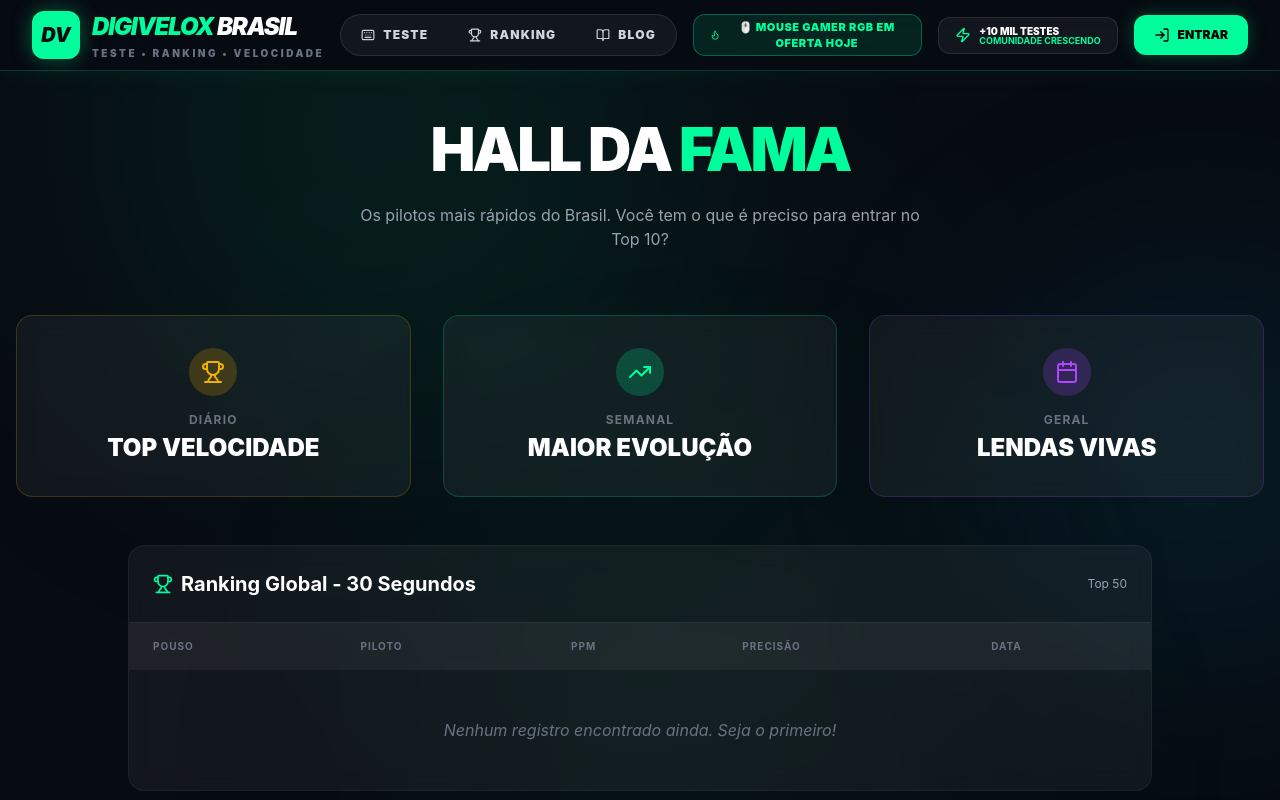
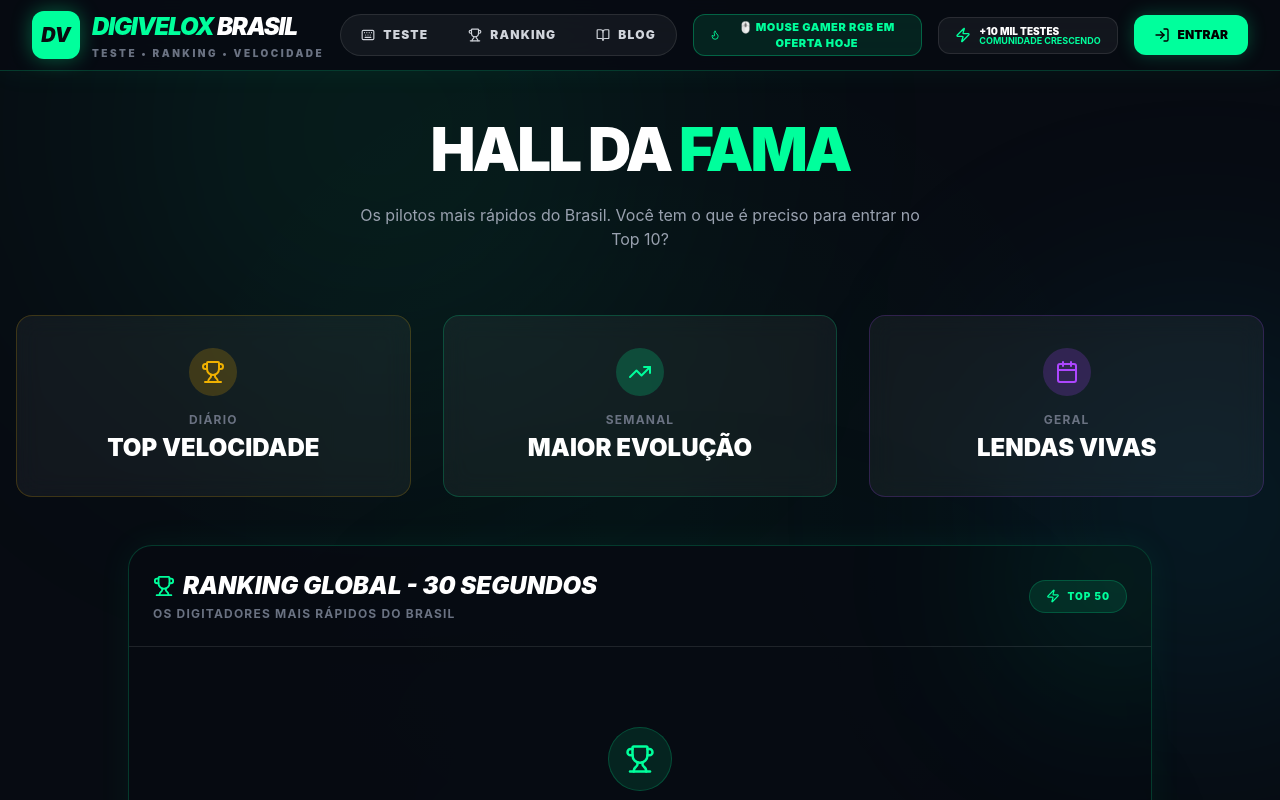
Before and after one commit to 14evertonalbertocorrea-coder/digivelox-brasil, a React (Vite) app: page /ranking in a window 1280 px wide. Shown: the top 800 px of the page. Built offline with nearby package versions, Linux system fonts and the light colour scheme.

Commit message:
Update RankingTable.tsx

```diff
--- a/src/components/RankingTable.tsx
+++ b/src/components/RankingTable.tsx
@@ -1,6 +1,5 @@
-
 import React from 'react';
-import { Trophy, Medal, Star } from 'lucide-react';
+import { Trophy, Medal, Crown, Star, Zap } from 'lucide-react';
 import { RankingEntry } from '../types';
 
 interface RankingTableProps {
@@ -9,60 +8,105 @@ interface RankingTableProps {
 }
 
 export const RankingTable: React.FC<RankingTableProps> = ({ entries, title }) => {
+  const getRankStyle = (index: number) => {
+    if (index === 0) return 'border-brand-neon/40 bg-brand-neon/10 shadow-[0_0_25px_rgba(0,255,156,0.08)]';
+    if (index === 1) return 'border-white/20 bg-white/8';
+    if (index === 2) return 'border-amber-500/30 bg-amber-500/5';
+    return 'border-white/5 bg-white/[0.03]';
+  };
+
+  const getRankIcon = (index: number) => {
+    if (index === 0) return <Crown className="text-brand-neon" size={20} />;
+    if (index === 1) return <Medal className="text-gray-300" size={18} />;
+    if (index === 2) return <Medal className="text-amber-500" size={18} />;
+    return <Star className="text-gray-600" size={16} />;
+  };
+
   return (
-    <div className="glass-card overflow-hidden">
-      <div className="p-6 border-b border-white/10 flex items-center justify-between">
-        <h3 className="text-xl font-bold flex items-center gap-2">
-          <Trophy size={20} className="text-brand-neon" /> {title}
+    <div className="relative overflow-hidden rounded-3xl border border-brand-neon/20 bg-[#070b12]/80 shadow-[0_0_35px_rgba(0,255,156,0.06)]">
+      <div className="absolute top-[-80px] right-[-80px] w-56 h-56 bg-brand-neon/10 rounded-full blur-[90px]" />
+
+      <div className="relative p-6 border-b border-white/10 flex items-center justify-between">
+        <div>
+          <h3 className="text-2xl font-black italic uppercase flex items-center gap-2">
+            <Trophy size={22} className="text-brand-neon" /> {title}
           </h3>
-        <span className="text-xs text-gray-400 capitalize">Top 50</span>
+          <p className="text-xs text-gray-500 uppercase font-bold tracking-widest mt-1">
+            Os digitadores mais rápidos do Brasil
+          </p>
         </div>
 
-      <div className="overflow-x-auto">
-        <table className="w-full text-left">
-          <thead className="bg-white/5 text-[10px] uppercase font-bold text-gray-500 tracking-widest">
-            <tr>
-              <th className="px-6 py-4">Pouso</th>
-              <th className="px-6 py-4">Piloto</th>
-              <th className="px-6 py-4">PPM</th>
-              <th className="px-6 py-4">Precisão</th>
-              <th className="px-6 py-4">Data</th>
-            </tr>
-          </thead>
-          <tbody className="divide-y divide-white/5">
+        <div className="hidden sm:flex items-center gap-2 px-4 py-2 rounded-full bg-brand-neon/10 border border-brand-neon/20">
+          <Zap size={14} className="text-brand-neon" />
+          <span className="text-[10px] text-brand-neon font-black uppercase tracking-widest">
+            Top 50
+          </span>
+        </div>
+      </div>
+
+      <div className="relative p-4">
         {entries.length === 0 ? (
-              <tr>
-                <td colSpan={5} className="px-6 py-12 text-center text-gray-500 italic">
-                  Nenhum registro encontrado ainda. Seja o primeiro!
-                </td>
-              </tr>
+          <div className="px-6 py-16 text-center">
+            <div className="w-16 h-16 mx-auto mb-4 rounded-full bg-brand-neon/10 border border-brand-neon/20 flex items-center justify-center">
+              <Trophy className="text-brand-neon" size={30} />
+            </div>
+            <p className="text-gray-400 font-bold">
+              Nenhum registro encontrado ainda.
+            </p>
+            <p className="text-gray-600 text-sm mt-1">
+              Seja o primeiro a aparecer no ranking!
+            </p>
+          </div>
         ) : (
-              entries.map((entry, index) => (
-                <tr key={index} className="hover:bg-white/5 transition-colors group">
-                  <td className="px-6 py-4">
+          <div className="space-y-3">
+            {entries.map((entry, index) => (
+              <div
+                key={index}
+                className={`grid grid-cols-[70px_1fr_90px_90px_110px] items-center gap-4 rounded-2xl border px-4 py-4 transition-all hover:scale-[1.01] hover:border-brand-neon/40 ${getRankStyle(index)}`}
+              >
                 <div className="flex items-center gap-2">
-                      {index === 0 && <Medal className="text-yellow-400" size={18} />}
-                      {index === 1 && <Medal className="text-gray-300" size={18} />}
-                      {index === 2 && <Medal className="text-amber-600" size={18} />}
-                      <span className={index < 3 ? 'font-bold' : 'text-gray-400 font-mono'}>#{index + 1}</span>
+                  {getRankIcon(index)}
+                  <span className={index < 3 ? 'font-black text-white' : 'text-gray-500 font-mono'}>
+                    #{index + 1}
+                  </span>
                 </div>
-                  </td>
-                  <td className="px-6 py-4">
-                    <div className="flex items-center gap-3">
-                      <img src={entry.userPhoto} alt={entry.userName} className="w-8 h-8 rounded-full border border-white/10" />
-                      <span className="font-medium group-hover:text-brand-neon transition-colors">{entry.userName}</span>
+
+                <div className="flex items-center gap-3 min-w-0">
+                  <img
+                    src={entry.userPhoto}
+                    alt={entry.userName}
+                    className="w-10 h-10 rounded-full border border-brand-neon/30 shadow-[0_0_12px_rgba(0,255,156,0.12)]"
+                  />
+                  <div className="min-w-0">
+                    <p className="font-black truncate hover:text-brand-neon transition-colors">
+                      {entry.userName}
+                    </p>
+                    <p className="text-[10px] text-gray-500 uppercase font-bold tracking-widest">
+                      Piloto DigiVelox
+                    </p>
                   </div>
-                  </td>
-                  <td className="px-6 py-4 font-mono font-bold text-brand-neon">{entry.wpm}</td>
-                  <td className="px-6 py-4 text-gray-400 font-mono">{entry.accuracy}%</td>
-                  <td className="px-6 py-4 text-xs text-gray-500">
+                </div>
+
+                <div>
+                  <p className="text-[10px] text-gray-500 uppercase font-black tracking-widest">PPM</p>
+                  <p className="text-xl font-black text-brand-neon font-mono">{entry.wpm}</p>
+                </div>
+
+                <div>
+                  <p className="text-[10px] text-gray-500 uppercase font-black tracking-widest">Precisão</p>
+                  <p className="text-sm font-black text-blue-400 font-mono">{entry.accuracy}%</p>
+                </div>
+
+                <div className="text-right">
+                  <p className="text-[10px] text-gray-500 uppercase font-black tracking-widest">Data</p>
+                  <p className="text-xs text-gray-400">
                     {new Date(entry.timestamp).toLocaleDateString('pt-BR')}
-                  </td>
-                </tr>
-              ))
+                  </p>
+                </div>
+              </div>
+            ))}
+          </div>
         )}
-          </tbody>
-        </table>
       </div>
     </div>
   );
```
Lines whose indentation alone changed are shown as unchanged.
